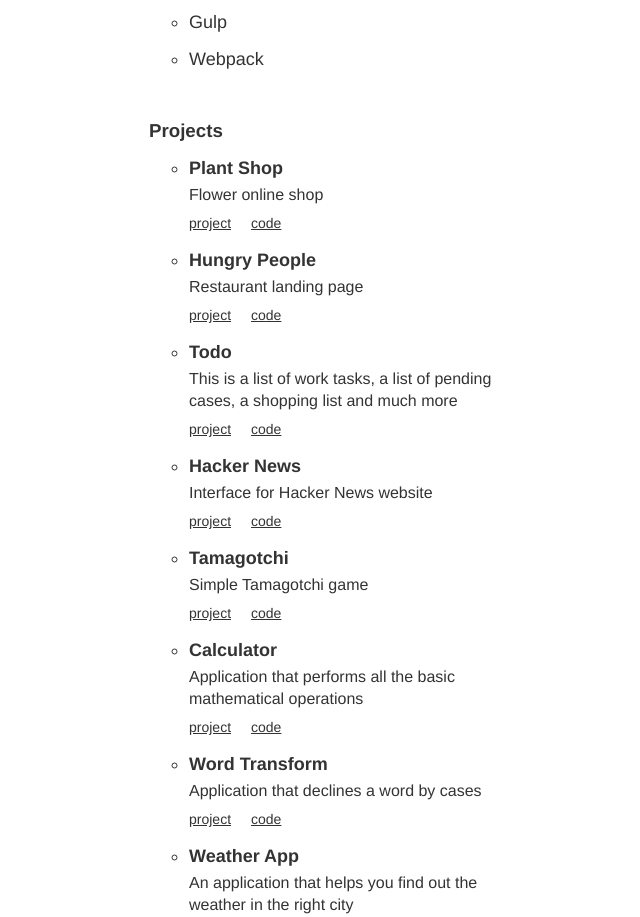
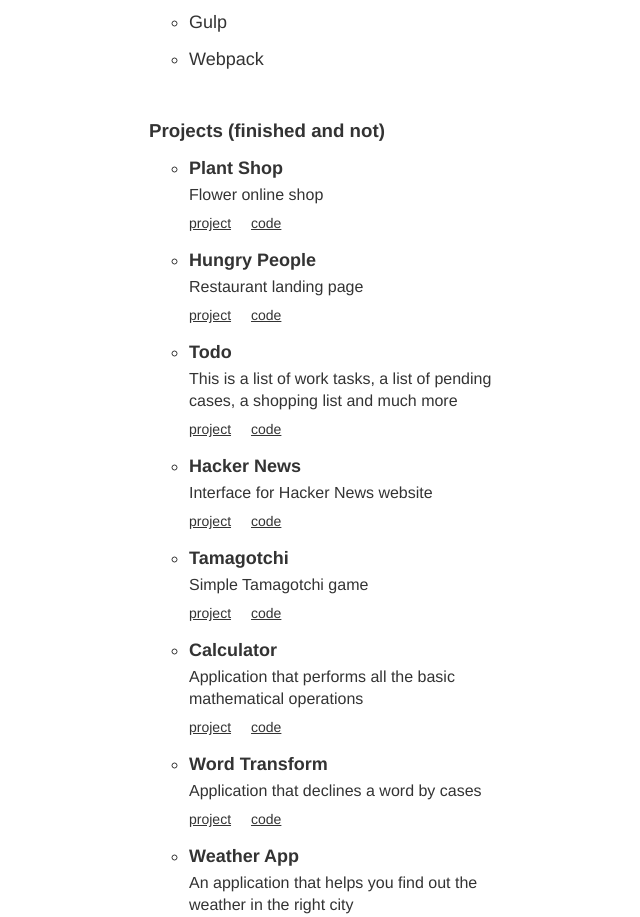
Before and after one commit to ludaalt/portfolio, a React app: page / in a window 1280 px wide. Shown: the part 1020-1937 px from the top of the page, without its empty margins (316-956 px from the left). Built offline with nearby package versions, Linux system fonts and the light colour scheme.

Commit message:
refactor: change section title

```diff
--- a/src/components/ProjectsList.jsx
+++ b/src/components/ProjectsList.jsx
@@ -56,7 +56,14 @@ const projects = [
 ];
 
 const ProjectsList = () => {
-  return <List data={projects} isLinkList isProjectList listTitle="Projects" />;
+  return (
+    <List
+      data={projects}
+      isLinkList
+      isProjectList
+      listTitle="Projects (finished and not)"
+    />
+  );
 };
 
 export default ProjectsList;
```
